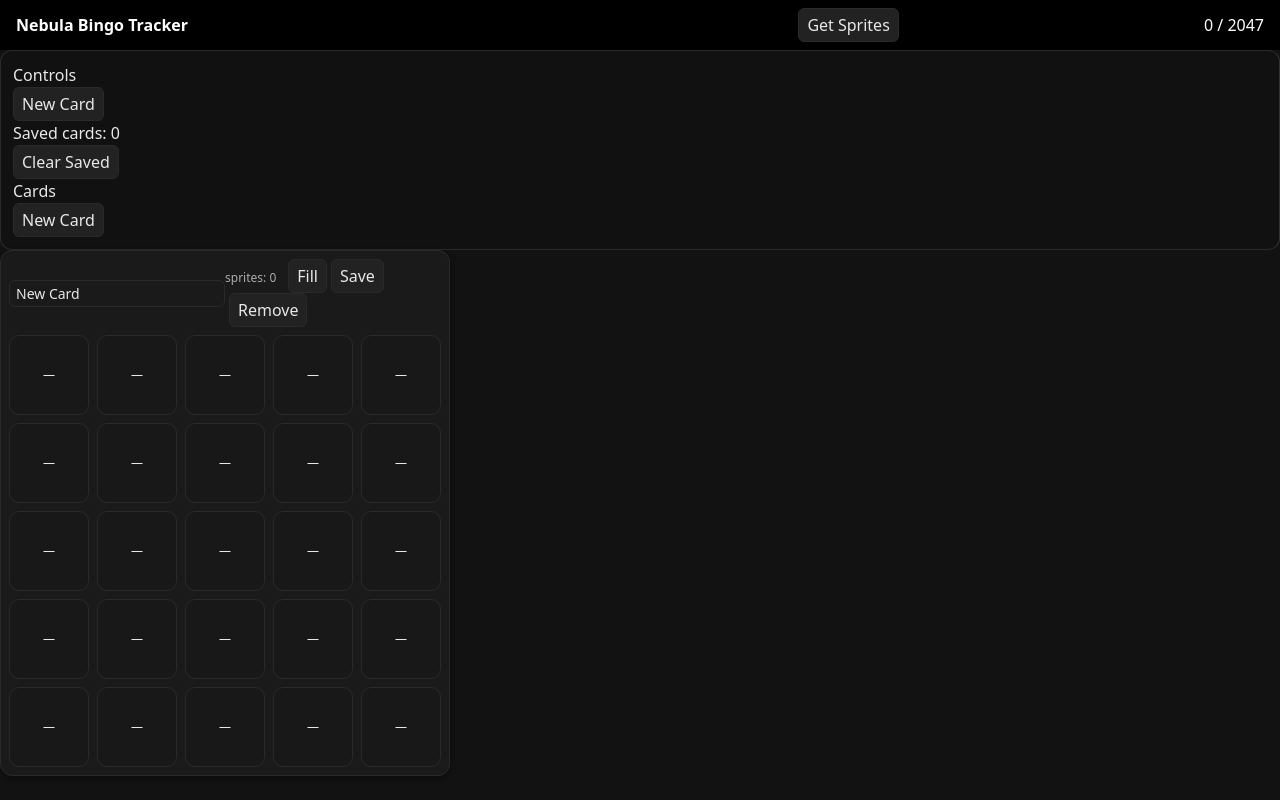
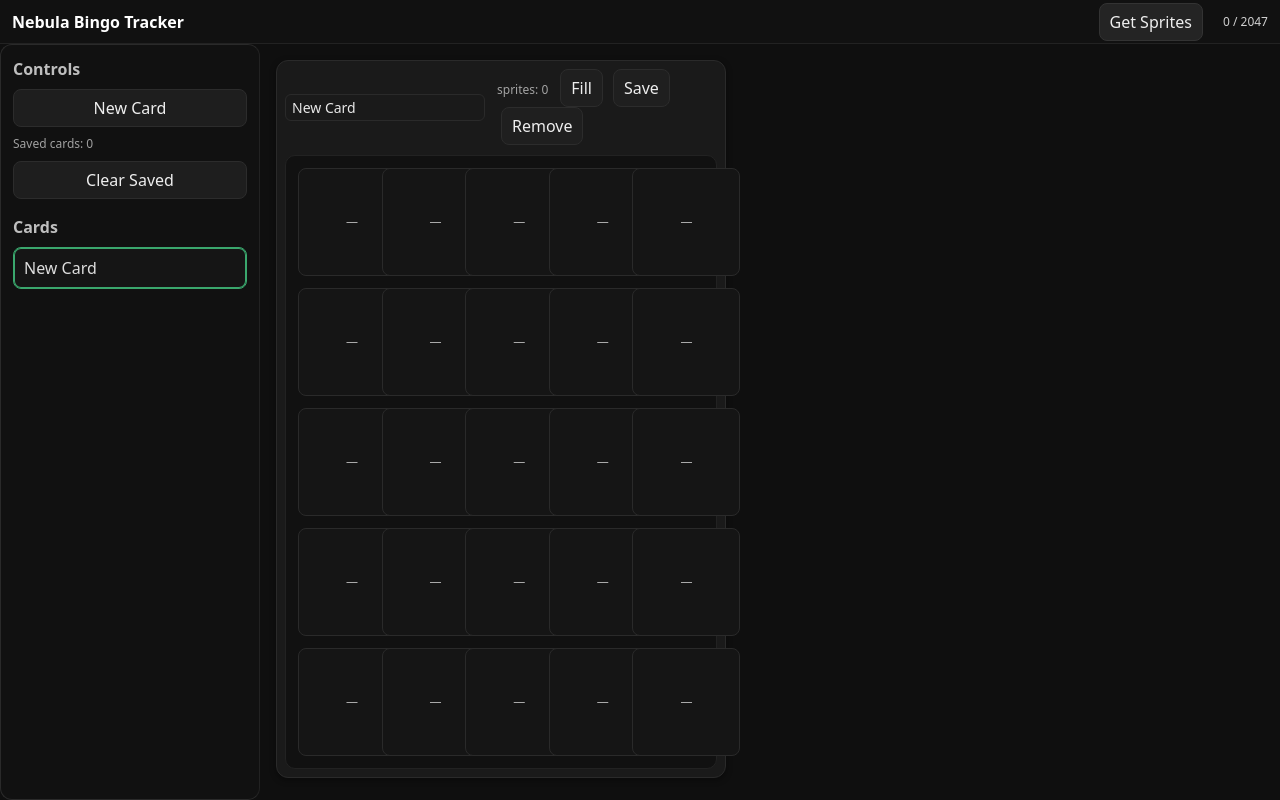
Before and after one commit to IlyeanaPlus/Nebula-Bingo-Tracker, a React (Vite) app: page / in a window 1280 px wide. Built offline with nearby package versions, Linux system fonts and the light colour scheme.

Commit message:
Rewire buttons and move sideback back

```diff
--- a/src/App.jsx
+++ b/src/App.jsx
@@ -1,21 +1,14 @@
-// src/App.jsx — app shell with Header/Sidebar + card & sprites state
+// src/App.jsx
 import React, { useEffect, useMemo, useState } from "react";
-
-// UI
 import Header from "./components/Header.jsx";
 import Sidebar from "./components/Sidebar.jsx";
 import BingoCard from "./components/BingoCard.jsx";
-
-// Styles
 import "./styles/bingo.css";
-
-// Side-effect: grid tuner (Alt+Shift+B)
 import "./utils/gridBox.js";
 
 const LS_KEYS = {
   CARDS: "nbt.cards.v1",
   CURRENT: "nbt.currentIndex.v1",
-  FRACTIONS: "nbt.gridFractions",
 };
 
 const makeBlankCard = (title = "New Card") => ({
@@ -29,7 +22,6 @@ const makeBlankCard = (title = "New Card") => ({
 });
 
 export default function App() {
-  // ---- state ----
   const [cards, setCards] = useState(() => {
     try {
       const raw = localStorage.getItem(LS_KEYS.CARDS);
@@ -43,13 +35,8 @@ export default function App() {
     return Number.isFinite(n) ? Math.max(0, Math.min(n, 0)) : 0;
   });
 
-  // sprites manifest for matching
-  const [manifest, setManifest] = useState(() => {
-    // if you persist a manifest, hydrate here; otherwise start empty
-    return [];
-  });
+  const [manifest, setManifest] = useState([]);
 
-  // ---- persistence ----
   useEffect(() => {
     try {
       localStorage.setItem(LS_KEYS.CARDS, JSON.stringify(cards));
@@ -62,54 +49,61 @@ export default function App() {
     } catch {}
   }, [currentIndex]);
 
-  // ---- derived ----
   const currentCard = useMemo(
     () => (cards[currentIndex] ? cards[currentIndex] : undefined),
     [cards, currentIndex]
   );
 
-  // ---- handlers: sprites ----
+  // ---- Get Sprites from public/drive_cache.json ----
   async function handleGetSprites() {
-    // Try globals first (if your repo exposes a loader), then fallback to common path.
+    const normalize = (raw) => {
+      if (!raw) return [];
+      if (Array.isArray(raw) && raw.length && raw[0]?.name && raw[0]?.src) return raw;
+
+      const items = Array.isArray(raw.items) ? raw.items : Array.isArray(raw) ? raw : [];
+      return items
+        .map((it) => {
+          const name =
+            it.name || it.title || it.filename || it.fileName || it.id || "";
+          const src =
+            it.src ||
+            it.url ||
+            it.downloadUrl ||
+            it.webContentLink ||
+            it.webViewLink ||
+            it.thumbnailLink ||
+            it.path ||
+            it.relativePath ||
+            "";
+          return name && src ? { name, src } : null;
+        })
+        .filter(Boolean);
+    };
+
     try {
-      if (window.NBT?.loadSprites) {
-        const out = await window.NBT.loadSprites(); // expected to return an array manifest
-        if (Array.isArray(out)) {
-          setManifest(out);
+      // public/* is served from the site root at runtime
+      const res = await fetch("./drive_cache.json", { cache: "no-store" });
+      if (!res.ok) throw new Error(`HTTP ${res.status}`);
+      const json = await res.json();
+      const mf = normalize(json);
+      if (!mf.length) {
+        console.warn("[GetSprites] drive_cache.json shape:", json);
+        alert("drive_cache.json loaded, but no sprite entries were recognized.");
         return;
       }
-      }
-      if (window.NBT?.spritesManifest && Array.isArray(window.NBT.spritesManifest)) {
-        setManifest(window.NBT.spritesManifest);
-        return;
-      }
+      setManifest(mf);
+      console.info(`[GetSprites] Loaded ${mf.length} sprites from drive_cache.json`);
     } catch (e) {
-      console.error("Global sprite loader failed:", e);
-    }
-
-    // Fallback: try a conventional manifest path if it exists in your repo
-    try {
-      const res = await fetch("./sprites/manifest.json", { cache: "no-store" });
-      if (res.ok) {
-        const json = await res.json();
-        if (Array.isArray(json)) {
-          setManifest(json);
-          return;
-        }
-      }
-      alert("Couldn’t find sprites manifest. Wire window.NBT.loadSprites() or provide sprites/manifest.json");
-    } catch (e) {
-      console.error("Fetch sprites/manifest.json failed:", e);
+      console.error("[GetSprites] Failed to load drive_cache.json:", e);
       alert("Get Sprites failed. See console for details.");
     }
   }
 
-  // ---- handlers: cards ----
+  // ---- card handlers ----
   function handleNewCard() {
     setCards((prev) => [...prev, makeBlankCard(`Card ${prev.length + 1}`)]);
     setCurrentIndex(cards.length);
   }
-
   function handleUpdateCard(next) {
     setCards((prev) => {
       const copy = prev.slice();
@@ -117,7 +111,6 @@ export default function App() {
       return copy;
     });
   }
-
   function handleRemoveCard() {
     setCards((prev) => {
       if (!prev.length) return prev;
@@ -129,29 +122,27 @@ export default function App() {
       return copy;
     });
   }
-
   function handleClearSaved() {
     setCards([makeBlankCard()]);
     setCurrentIndex(0);
   }
 
-  // Provide a small API for the tuner Fill to consume crops -> (already handled in BingoCard)
+  // optional global hook target for the tuner
   useEffect(() => {
     window.NBT = window.NBT || {};
-    // optional: expose a consumer if you want global reactions
-    window.NBT.consumeCrops = (crops /* Array<25 dataURLs> */) => {
-      // no-op here; BingoCard will use manifest+matching when you click Fill inside the card UI
-    };
+    window.NBT.consumeCrops = () => {};
   }, []);
 
   return (
-    <div className="App">
+    <div className="app">
       <Header
         title="Nebula Bingo Tracker"
         spritesCount={manifest.length}
         onGetSprites={handleGetSprites}
       />
 
+      {/* LEFT COLUMN LAYOUT */}
+      <div className="app-body">
         <Sidebar
           cards={cards}
           currentIndex={currentIndex}
@@ -169,5 +160,6 @@ export default function App() {
           />
         </main>
       </div>
+    </div>
   );
 }
--- a/src/styles/bingo.css
+++ b/src/styles/bingo.css
@@ -235,3 +235,182 @@ button:hover {
 .fill-overlay .fill-box .debug-crops-grid {
   align-items: start;
 }
+
+/* --- Layout shell --- */
+.app {
+  min-height: 100vh;
+  background: #0f0f0f;
+  color: #ddd;
+}
+
+/* Header across the top */
+.app-header,
+header.app-header {
+  position: sticky;
+  top: 0;
+  z-index: 1000;
+  display: flex;
+  align-items: center;
+  gap: 12px;
+  height: 44px;
+  padding: 0 12px;
+  background: #111;
+  border-bottom: 1px solid #222;
+}
+.app-header .title {
+  font-weight: 600;
+}
+.app-header .spacer {
+  flex: 1;
+}
+.app-header .btn {
+  padding: 6px 10px;
+  background: #242424;
+  border: 1px solid #333;
+  border-radius: 8px;
+  color: #eee;
+  cursor: pointer;
+}
+.app-header .btn:hover { background: #2b2b2b; }
+.app-header .badge {
+  margin-left: 8px;
+  font-size: 12px;
+  opacity: .8;
+}
+
+/* Body splits into sidebar (fixed) + main content */
+.app-body {
+  display: block; /* sidebar is fixed; main flows */
+}
+
+/* Fixed left sidebar */
+.sidebar {
+  position: fixed;
+  top: 44px;         /* header height */
+  bottom: 0;
+  left: 0;
+  width: 260px;
+  padding: 12px;
+  background: #111;
+  border-right: 1px solid #222;
+  overflow: auto;
+}
+
+/* Main takes the rest of the width */
+.main-content {
+  margin-left: 260px; /* same as sidebar width */
+  padding: 16px;
+  min-height: calc(100vh - 44px);
+}
+
+/* Panels and controls in the sidebar */
+.sidebar .panel { margin-bottom: 16px; }
+.sidebar .panel-title {
+  font-weight: 600;
+  margin-bottom: 8px;
+  opacity: .85;
+}
+.sidebar .row { display: flex; gap: 8px; margin-bottom: 8px; }
+.sidebar .btn {
+  flex: 1;
+  padding: 6px 10px;
+  background: #1e1e1e;
+  border: 1px solid #2c2c2c;
+  border-radius: 8px;
+  color: #eee;
+  cursor: pointer;
+}
+.sidebar .btn:hover { background: #262626; }
+.sidebar .meta { font-size: 12px; opacity: .7; margin: 6px 0 8px; }
+.sidebar .list { display: grid; gap: 6px; }
+.sidebar .list-item {
+  text-align: left;
+  display: flex;
+  align-items: center;
+  justify-content: space-between;
+  gap: 8px;
+  padding: 8px 10px;
+  background: #151515;
+  border: 1px solid #262626;
+  border-radius: 8px;
+  color: #ddd;
+  cursor: pointer;
+}
+.sidebar .list-item:hover { background: #1a1a1a; }
+.sidebar .list-item.active {
+  border-color: #3aa76d;
+  box-shadow: 0 0 0 1px #3aa76d inset;
+}
+.sidebar .list-item .tag {
+  font-size: 11px; opacity: .8; background: #223225; padding: 2px 6px; border-radius: 999px;
+}
+
+/* Grid + cells (keeps your existing look; tweak only if needed) */
+.grid-5x5 {
+  display: grid;
+  grid-template-columns: repeat(5, 1fr);
+  gap: 12px;
+  background: #111;
+  border: 1px solid #222;
+  padding: 12px;
+  border-radius: 10px;
+  max-width: 720px;
+}
+.cell {
+  height: 108px;
+  border: 1px solid #2a2a2a;
+  border-radius: 8px;
+  background: #151515;
+  display: grid;
+  place-items: center;
+  cursor: pointer;
+}
+.cell.complete { outline: 2px solid #3aa76d; }
+.cell img { max-width: 100%; max-height: 100%; image-rendering: pixelated; }
+.cell-text { opacity: .7; }
+
+/* BingoCard header row (inside the card area) */
+.card .card-header {
+  display: flex;
+  align-items: center;
+  gap: 12px;
+  margin: 0 0 10px;
+}
+.card .title-inline {
+  min-width: 200px;
+  background: #1a1a1a;
+  color: #eee;
+  border: 1px solid #2b2b2b;
+  border-radius: 8px;
+  padding: 6px 8px;
+}
+.card .actions .btn,
+.actions button {
+  padding: 6px 10px;
+  background: #1f1f1f;
+  border: 1px solid #2c2c2c;
+  border-radius: 8px;
+  color: #eee;
+  cursor: pointer;
+  margin-right: 6px;
+}
+.actions button:hover { background: #262626; }
+
+/* Fill overlay */
+.fill-overlay {
+  position: fixed; inset: 0; background: rgba(0,0,0,.5);
+  display: grid; place-items: center;
+}
+.fill-box {
+  width: min(460px, 90vw);
+  background: #121212;
+  border: 1px solid #2a2a2a;
+  border-radius: 12px;
+  padding: 16px;
+  color: #eee;
+}
+.fill-title { font-weight: 600; margin-bottom: 10px; }
+.fill-bar { height: 8px; background: #222; border-radius: 999px; overflow: hidden; }
+.fill-bar-inner { height: 100%; background: #3aa76d; width: 0%; transition: width .2s linear; }
+.fill-meta { margin-top: 8px; font-size: 12px; opacity: .85; }
+.fill-hint { margin-top: 8px; font-size: 12px; opacity: .7; }
```
Lines whose indentation alone changed are shown as unchanged.
